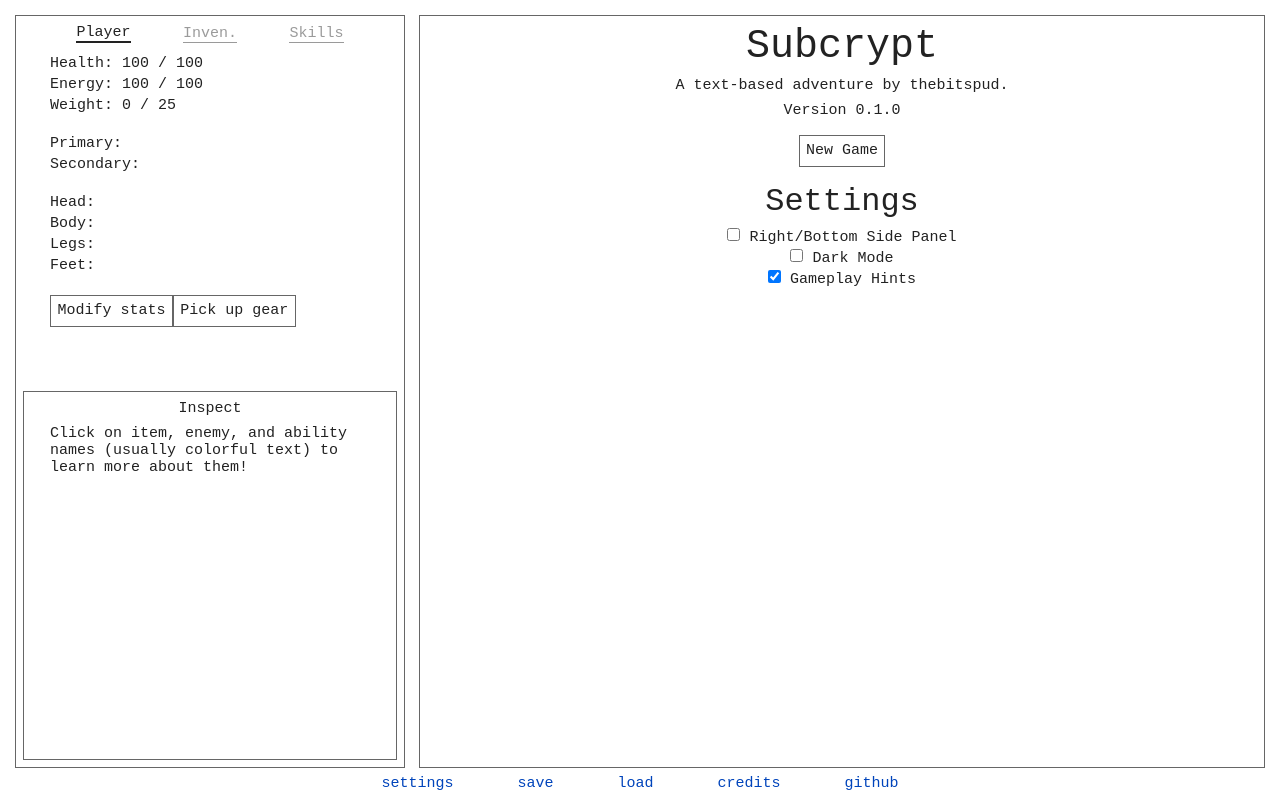
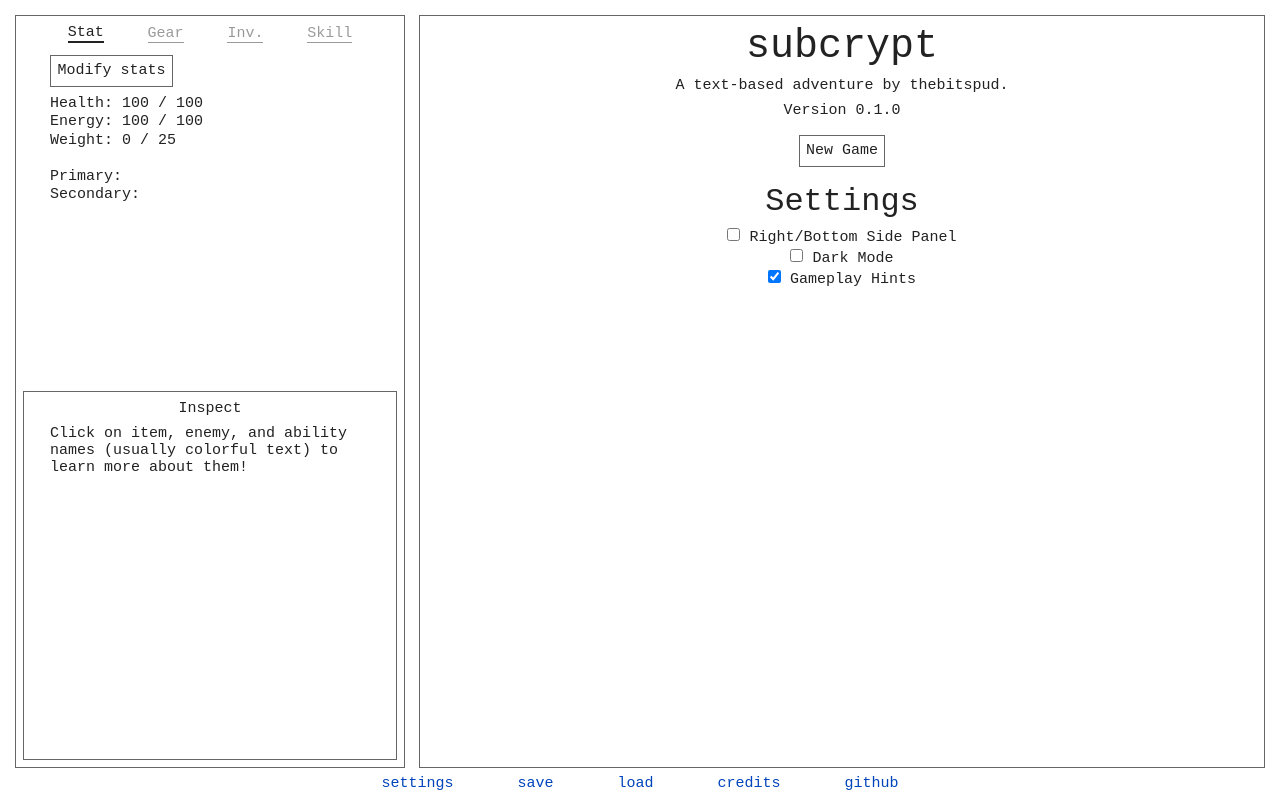
Before and after one commit to thebitspud/subcrypt, a Svelte app: page / in a window 1280 px wide. Built offline with nearby package versions, Linux system fonts and the light colour scheme.

Commit message:
Split player panel into stats and gear
+ implemented accessory display
+ added more fun stuff for testing :)
+ sus impostor amogus!

```diff
--- a/src/components/containers/MainContainer.svelte
+++ b/src/components/containers/MainContainer.svelte
@@ -6,7 +6,7 @@
 </script>
 
 <div class="MainContainer">
-  <h1>Subcrypt</h1>
+  <h1>subcrypt</h1>
   <p>A text-based adventure by thebitspud.</p>
   <p>Version {pkg.version}</p>
   <button on:click={newGame} style="margin: 0.5rem auto 1rem">New Game</button>
--- a/src/components/containers/SideContainer.svelte
+++ b/src/components/containers/SideContainer.svelte
@@ -1,17 +1,19 @@
 <script lang="ts">
   import InspectPanel from "../displays/InspectPanel.svelte";
   import InventoryPanel from "../displays/InventoryPanel.svelte";
-  import PlayerPanel from "../displays/PlayerPanel.svelte";
+  import StatsPanel from "../displays/StatsPanel.svelte";
   import SkillsPanel from "../displays/SkillsPanel.svelte";
+  import GearPanel from "../displays/GearPanel.svelte";
 
   // Tab keys and display values
-  type SidePanelTabs = "player" | "inventory" | "skills";
+  type SidePanelTabs = "stats" | "gear" | "inventory" | "skills";
   const tabList = new Map<SidePanelTabs, string>([
-    ["player", "Player"],
-    ["inventory", "Inven."],
-    ["skills", "Skills"],
+    ["stats", "Stat"],
+    ["gear", "Gear"],
+    ["inventory", "Inv."],
+    ["skills", "Skill"],
   ]);
-  let currentTab: SidePanelTabs = "player";
+  let currentTab: SidePanelTabs = "stats";
 </script>
 
 <div class="SideContainer">
@@ -26,10 +28,12 @@
       {/each}
     </div>
     <div class="content">
-      {#if currentTab === "inventory"}
+      {#if currentTab === "stats"}
+        <StatsPanel />
+      {:else if currentTab === "gear"}
+        <GearPanel />
+      {:else if currentTab === "inventory"}
         <InventoryPanel />
-      {:else if currentTab === "player"}
-        <PlayerPanel />
       {:else if currentTab === "skills"}
         <SkillsPanel />
       {/if}
@@ -70,6 +74,10 @@
     text-align: left;
   }
 
+  .content > :global(div p) {
+    margin-bottom: 0.1rem;
+  }
+
   /* Tab Display */
   .tabs {
     display: flex;
--- /dev/null
+++ b/src/components/displays/GearPanel.svelte
@@ -0,0 +1,48 @@
+<script lang="ts">
+  import { playerData as player } from "../../scripts/stores/playerData";
+  import { playerInventory as inven } from "../../scripts/stores/inventory";
+
+  function pickupGear() {
+    if (
+      inven.hasItem("hasheensheen") ||
+      gear.getSlot("primary") === "hasheensheen"
+    ) {
+      gear.setSlot("primary", "hasheensheen");
+      gear.setSlot("secondary", "impostors-bane");
+    } else {
+      gear.setSlot("primary", "impostors-bane");
+    }
+
+    gear.setSlot("head", "crewmate-helm");
+    gear.setSlot("body", "sus-proof-vest");
+    gear.setSlot("legs", "amogus-pants");
+    gear.setSlot("feet", "armored-drip");
+
+    accessories.add("vent-greaves");
+    accessories.add("task-list");
+    accessories.add("sussy-charm");
+
+    $player.weight.set($player.gear.count());
+    player.update((p) => p);
+  }
+
+  $: gear = $player.gear;
+  $: accessories = gear.accessories;
+</script>
+
+<div class="GearPanel">
+  <button on:click={pickupGear}>Pick up gear</button>
+  <br />
+  <p>Primary: {gear.getSlot("primary") ?? ""}</p>
+  <p>Secondary: {gear.getSlot("secondary") ?? ""}</p>
+  <br />
+  <p>Head: {gear.getSlot("head") ?? ""}</p>
+  <p>Body: {gear.getSlot("body") ?? ""}</p>
+  <p>Legs: {gear.getSlot("legs") ?? ""}</p>
+  <p>Feet: {gear.getSlot("feet") ?? ""}</p>
+  <br />
+  <p>Accessories: ({accessories.list.length}/{accessories.max})</p>
+  {#each accessories.list as accessory}
+    <p>&nbsp;&nbsp;&nbsp;&nbsp;{accessory}</p>
+  {/each}
+</div>
--- a/src/components/displays/InventoryPanel.svelte
+++ b/src/components/displays/InventoryPanel.svelte
@@ -1,42 +1,41 @@
 <script lang="ts">
   import { playerInventory as inven } from "../../scripts/stores/inventory";
 
-  let disabled;
-  $: disabled = $inven && inven.hasItem("hasheensheen");
+  function craft() {
+    if (inven.hasItem("iron-longsword", 3)) {
+      inven.removeItem("iron-longsword", 3);
+      inven.addItem("armored-drip");
+      inven.addItem("hasheensheen");
+    } else if (inven.hasItem("iron-ingot", 3)) {
+      inven.removeItem("iron-ingot", 3);
+      inven.addItem("iron-longsword");
+      if (Math.random() < 1 / 3) inven.addItem("sus-proof-vest");
+      else if (Math.random() < 1 / 2) inven.addItem("vent-greaves");
+      else inven.addItem("amogus-pants");
+    } else if (inven.hasItem("raw-iron-ore", 2)) {
+      inven.removeItem("raw-iron-ore", 2);
+      inven.addItem("iron-ingot");
+      if (Math.random() < 1 / 8) inven.addItem("impostors-bane");
+      else if (Math.random() < 1 / 7) inven.addItem("task-list");
+    } else {
+      inven.addItem("raw-iron-ore", 1);
+      if (Math.random() < 1 / 16) inven.addItem("crewmate-helm");
+      else if (Math.random() < 1 / 25) inven.addItem("sussy-charm");
+    }
+  }
 
   function hasheensheen() {
-    inven.addItem("raw-iron-ore", 5);
-    inven.addItem("crewmate-helm", 1);
-
-    while (inven.hasItem("raw-iron-ore", 3)) {
-      inven.removeItem("raw-iron-ore", 3);
-      inven.addItem("iron-ingot");
-      inven.addItem("impostors-bane", 1);
-    }
-
-    if (inven.hasItem("iron-ingot", 4)) {
-      inven.removeItem("iron-ingot", 4);
-      inven.addItem("amogian-vest", 1);
-      inven.addItem("sus-greaves");
-      inven.addItem("iron-longsword");
-    }
-
-    if (inven.hasItem("iron-longsword", 5)) {
-      inven.removeItem("iron-longsword", 5);
-      inven.addItem("armored-drip", 1);
-      inven.addItem("hasheensheen");
-    }
+    for (let i = 0; i < 31; i++) craft();
   }
 </script>
 
 <div class="InventoryPanel">
+  <button on:click={craft}>Craft Few</button>
+  <button on:click={hasheensheen}>Craft Many</button>
+  <br />
   {#each [...$inven] as [id, qty]}
     <p>{id}{@html qty !== 1 ? ` &times; ${qty}` : ""}</p>
   {/each}
-
-  {#if !disabled}
-    <button on:click={hasheensheen}>Craft Items</button>
-  {/if}
 </div>
 
 <style>
--- a/src/components/displays/PlayerPanel.svelte
+++ /dev/null
@@ -1,51 +0,0 @@
-<script lang="ts">
-  import { playerData as player } from "../../scripts/stores/playerData";
-
-  function modifyStats() {
-    $player.health.max += 5;
-    $player.energy.max += 10;
-    $player.health.adjust(-10);
-    $player.energy.adjust(-20);
-    $player.weight.adjust(1);
-  }
-
-  function pickupGear() {
-    $player.gear.setSlot("primary", "hasheensheen");
-    $player.gear.setSlot("secondary", "impostors-bane");
-    $player.gear.setSlot("head", "crewmate-helm");
-    $player.gear.setSlot("body", "amogian-vest");
-    $player.gear.setSlot("legs", "sus-greaves");
-    $player.gear.setSlot("feet", "armored-drip");
-    player.update((p) => p);
-  }
-</script>
-
-<div class="PlayerPanel">
-  <p>
-    Health: {Math.round($player.health.now)} / {Math.round($player.health.max)}
-  </p>
-  <p>
-    Energy: {Math.round($player.energy.now)} / {Math.round($player.energy.max)}
-  </p>
-  <p>
-    Weight: {Math.round($player.weight.now)} / {Math.round($player.weight.max)}
-  </p>
-  <br />
-  <p>Primary: {$player.gear.getSlot("primary") ?? ""}</p>
-  <p>Secondary: {$player.gear.getSlot("secondary") ?? ""}</p>
-  <br />
-  <p>Head: {$player.gear.getSlot("head") ?? ""}</p>
-  <p>Body: {$player.gear.getSlot("body") ?? ""}</p>
-  <p>Legs: {$player.gear.getSlot("legs") ?? ""}</p>
-  <p>Feet: {$player.gear.getSlot("feet") ?? ""}</p>
-  <br />
-  <button on:click={modifyStats}>Modify stats</button><button
-    on:click={pickupGear}>Pick up gear</button
-  >
-</div>
-
-<style>
-  p {
-    margin-bottom: 0.25rem;
-  }
-</style>
--- /dev/null
+++ b/src/components/displays/StatsPanel.svelte
@@ -0,0 +1,31 @@
+<script lang="ts">
+  import { playerData as player } from "../../scripts/stores/playerData";
+  import Resource from "../../scripts/types/resources";
+
+  function modifyStats() {
+    if ($player.health.now > 10) {
+      $player.health.adjust(-10);
+      $player.health.max += 5;
+    }
+
+    if ($player.energy.now > 25) {
+      $player.energy.adjust(-25);
+      $player.energy.max += 10;
+    }
+  }
+
+  function getResourceString(res: Resource): string {
+    return `${Math.round(res.now)} / ${Math.round(res.max)}`;
+  }
+</script>
+
+<div class="PlayerPanel">
+  <button on:click={modifyStats}>Modify stats</button>
+  <br />
+  <p>Health: {getResourceString($player.health)}</p>
+  <p>Energy: {getResourceString($player.energy)}</p>
+  <p>Weight: {getResourceString($player.weight)}</p>
+  <br />
+  <p>Primary: {$player.gear.getSlot("primary") ?? ""}</p>
+  <p>Secondary: {$player.gear.getSlot("secondary") ?? ""}</p>
+</div>
--- a/src/scripts/types/playerAccessories.ts
+++ b/src/scripts/types/playerAccessories.ts
@@ -2,15 +2,11 @@ import { playerInventory } from "../stores/inventory";
 
 class PlayerAccessories {
   public max: number;
-  private list: string[];
+  public list: string[];
 
   constructor(max: number) {
     this.list = [];
     this.max = max;
-  }
-
-  public count() {
-    return this.list.length;
   }
 
   public maxEquipped() {
@@ -20,6 +16,7 @@ class PlayerAccessories {
   public add(id: string) {
     if (this.list.length >= this.max) return;
     if (!playerInventory.hasItem(id)) return;
+    if (this.list.findIndex((item) => item === id) !== -1) return;
 
     playerInventory.removeItem(id, 1);
     this.list.push(id);
@@ -29,7 +26,7 @@ class PlayerAccessories {
     const itemIndex = this.list.findIndex((item) => item === id);
     if (itemIndex === -1) return;
 
-    this.list.splice(itemIndex);
+    this.list.splice(itemIndex, 1);
     playerInventory.addItem(id);
   }
 
--- a/src/scripts/types/playerGear.ts
+++ b/src/scripts/types/playerGear.ts
@@ -19,6 +19,10 @@ class PlayerGear {
   ) {
     this.slots = slots ?? new Map<GearCategories, string>();
     this.accessories = accessories ?? new PlayerAccessories(3);
+  }
+
+  public count() {
+    return this.slots.size + this.accessories.list.length;
   }
 
   public getSlot(slot: GearCategories) {
```
